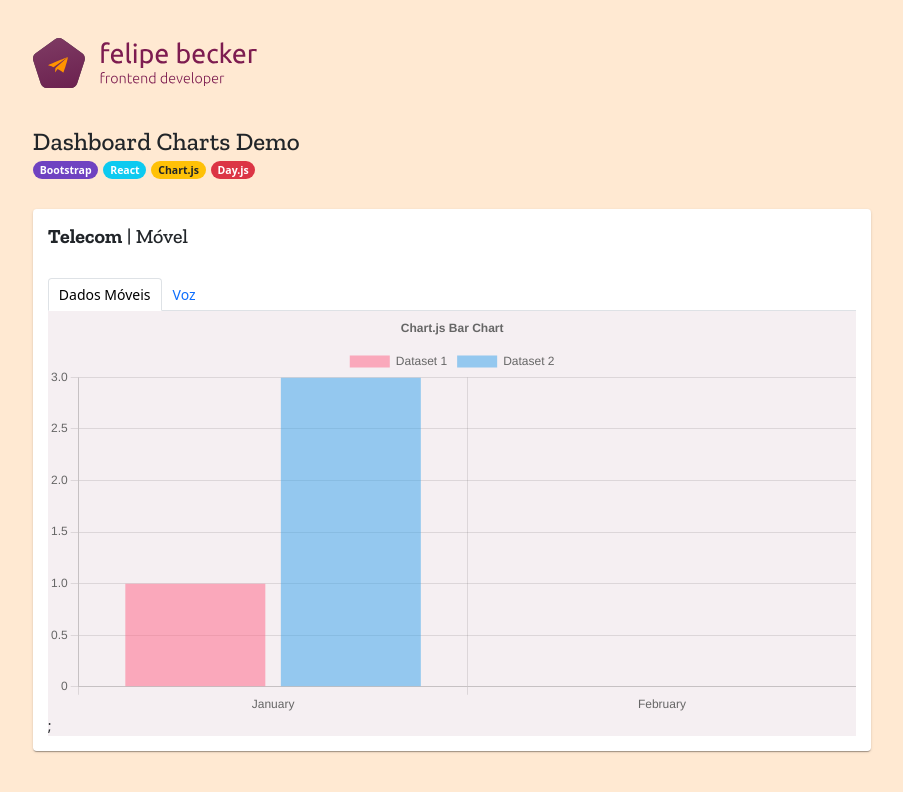
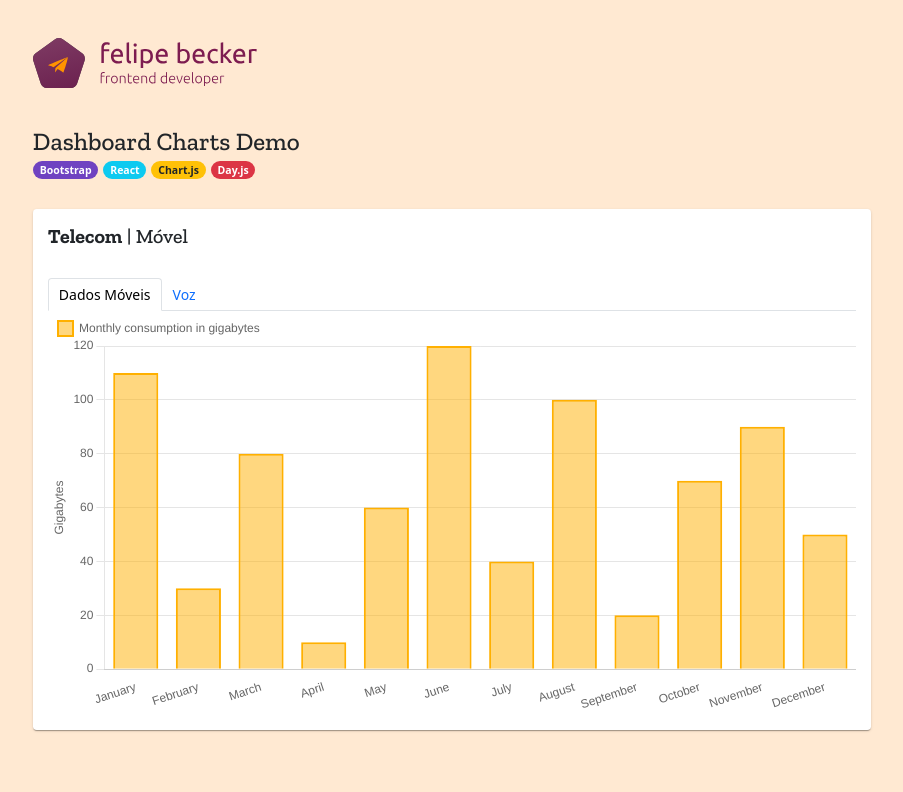
Before and after one commit to ofelipebecker/dashboard-charts-demo, a React (Vite) app: page / in a window 1280 px wide. Shown: the top 792 px of the page, without its empty margins (188-1091 px from the left). Built offline with nearby package versions, Linux system fonts and the light colour scheme.

Commit message:
feat: populate BarChart with realistic monthly consumption data
Issue: DCD-2601A

```diff
--- a/src/components/BarChart.jsx
+++ b/src/components/BarChart.jsx
@@ -19,20 +19,30 @@ ChartJS.register(
 );
 
 const BarChart = () => {
-  const labels = ['January', 'February'];
+  const labels = [
+    'January',
+    'February',
+    'March',
+    'April',
+    'May',
+    'June',
+    'July',
+    'August',
+    'September',
+    'October',
+    'November',
+    'December'
+  ];
 
   const data = {
     labels,
     datasets: [
       {
-        label: 'Dataset 1',
-        data: '10',
-        backgroundColor: 'rgba(255, 99, 132, 0.5)',
-      },
-      {
-        label: 'Dataset 2',
-        data: '30',
-        backgroundColor: 'rgba(53, 162, 235, 0.5)',
+        label: 'Monthly consumption in gigabytes',
+        data: [110, 30, 80, 10, 60, 120, 40, 100, 20, 70, 90, 50],
+        backgroundColor: 'rgba(255, 176, 0, 0.5)',
+        borderColor: 'rgb(255, 176, 0)',
+        borderWidth: 2,
       },
     ],
   };
@@ -41,24 +51,32 @@ const BarChart = () => {
     responsive: true,
     plugins: {
       legend: {
+        align: 'start',
+        labels: {
+          boxHeight: 15,
+          boxWidth: 15,
+        },
         position: 'top',
       },
-      title: {
-        display: true,
-        text: 'Chart.js Bar Chart',
+    },
+    scales: {
+      x: {
+        grid: {
+          display: false,
+        }
       },
+      y: {
+        title: {
+          display: true,
+          text: 'Gigabytes'
+        },
+      }
     },
   };
 
   return (
-    <div
-      style={{
-        width: '100%',
-        minHeight: '300px',
-        backgroundColor: '#f5eff2',
-      }}
-    >
-      <Bar options={options} data={data} />;
+    <div style={{ width: '100%', minHeight: '300px' }}>
+      <Bar options={options} data={data} />
     </div>
   );
 };
```
